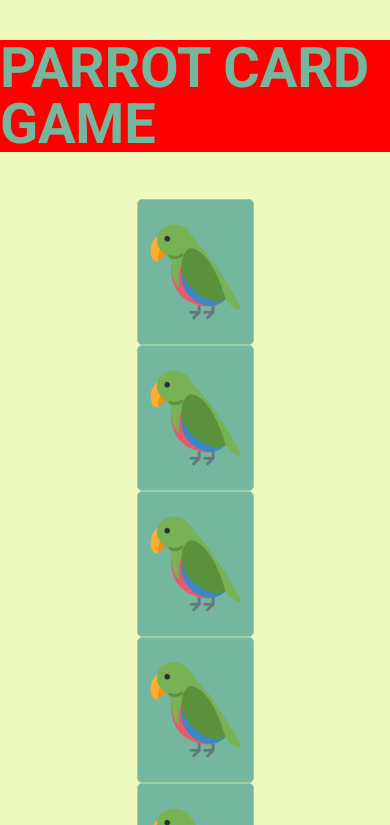
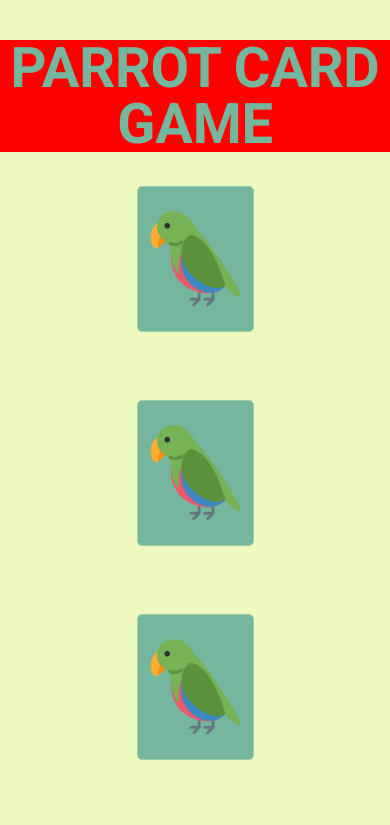
Before and after one commit to angelicacavalheiro/parrotsCardGame, a plain HTML site: page index.html in a window 390 px wide. Shown: the top 825 px of the page. Drawn offline with Linux system fonts and the light colour scheme.

Commit message:
layout responsivo

```diff
--- a/CSS/style.css
+++ b/CSS/style.css
@@ -5,13 +5,6 @@
 body{
     background: #EEF9BF
 }
-
-.cartas{
-    display: flex;
-    flex-wrap: wrap;
-    justify-content: space-between;
-}
-
 
 .title{
     background-color: red;
@@ -22,8 +15,12 @@ body{
     color: #75B79E;
 
     margin-top: 40px;
-    margin-bottom: 47px;
+    text-align: center;
+}
+
+.cartas{
     display: flex;
+    flex-wrap: wrap;
     justify-content: center;
 }
 
@@ -39,19 +36,14 @@ body{
     background-position: center;
     background-size: 100px;
     background-repeat: no-repeat;
+
+    margin: 34px;
 }
 
 @media (max-width: 600px) {
 	.cartas {
-		display: flex;
         flex-direction: column;
         align-items: center;
     }
-    .cartinha{
-        display: flex;
-        justify-content: space-between;
-    }
-    .title {
 
-    }
 }
--- a/index.html
+++ b/index.html
@@ -30,8 +30,6 @@
             <div class="cartinha"></div>
             <div class="cartinha"></div>
             <div class="cartinha"></div>
-            <div class="cartinha"></div>
-            <div class="cartinha"></div>
 
         </conteiner>
 
```
